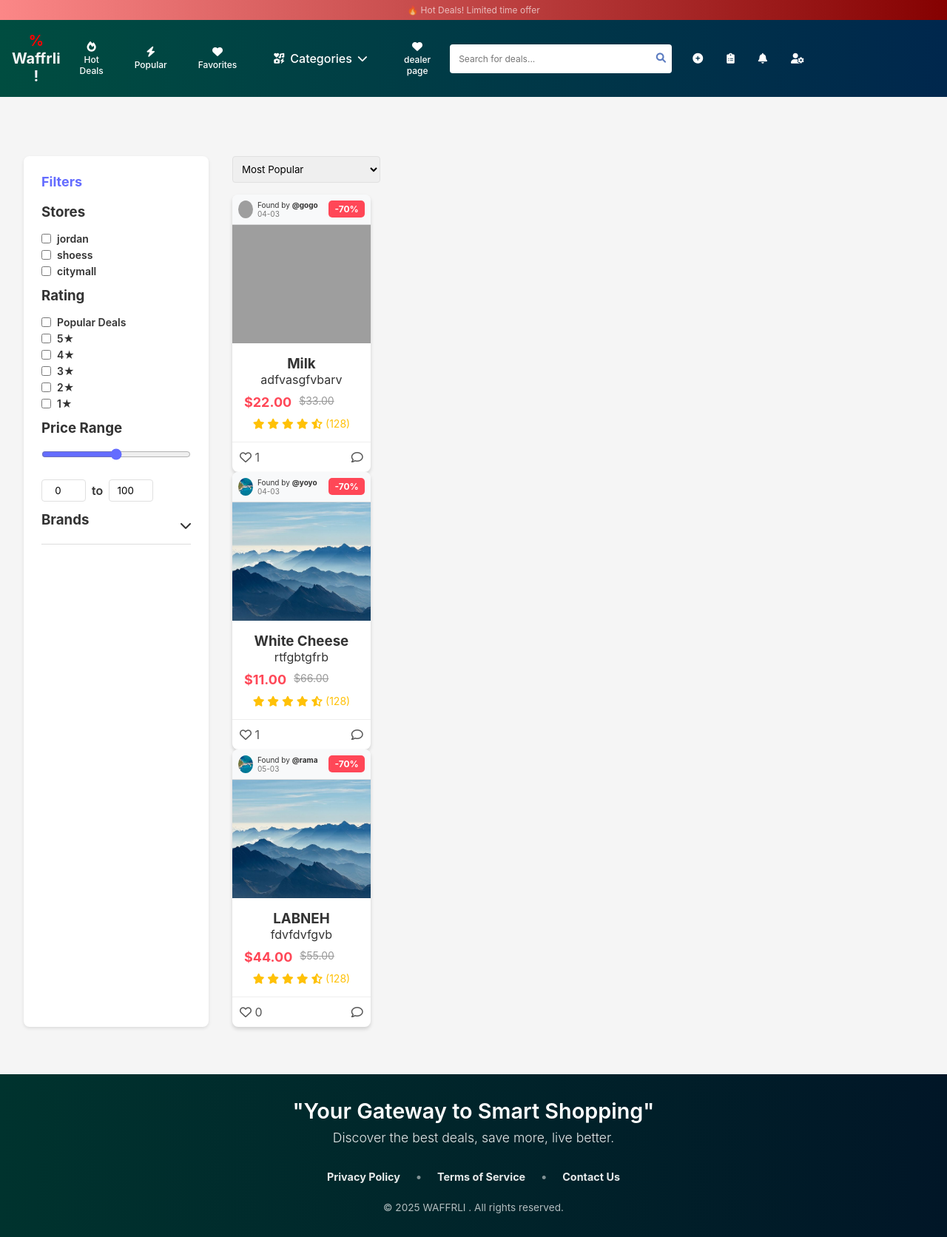
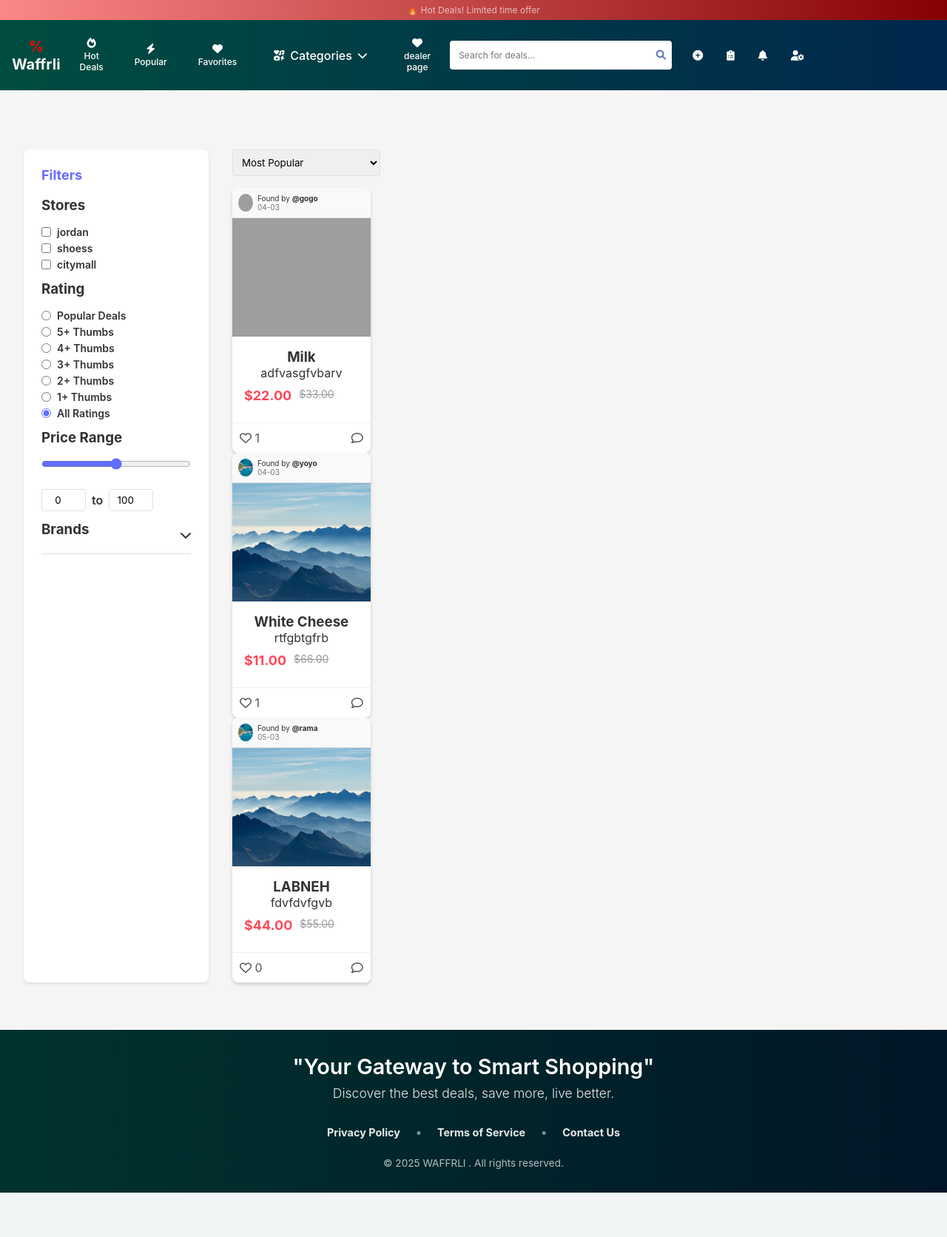
Before and after one commit to Mosubmohammed/WaffrliWebsite, a Django app: page /category/electronics/ in a window 1280 px wide; the page is wider, and only the part inside the window is pictured. Shown: that part at 74% size. After the commit the page ends 1612 px from the top of that part, so only its background shows below. Run offline with Django 5.2, Linux system fonts and the light colour scheme; data comes from the database, SQL or seed files in the repository; both versions use the stored data as it was after the commit; grey boxes are pictures that could not be loaded.

Commit message:
first commit

```diff
--- a/static/css/style.css
+++ b/static/css/style.css
@@ -604,6 +604,11 @@ a:hover {
   border-bottom: 1px solid #ddd;
   position: relative;
 }
+.product-link {
+  text-decoration: none;
+  color: inherit;
+  display: block;
+}
 
 .user-info {
   display: flex;
--- a/waffrli/templates/category.html
+++ b/waffrli/templates/category.html
@@ -46,14 +46,15 @@
 
 <div class="filter-section">
     <h3>Rating</h3>
-                <label><input type="checkbox" name="rating" value="5"> Popular Deals</label>
-                <label><input type="checkbox" name="rating" value="5"> 5★</label>
-                <label><input type="checkbox" name="rating" value="4"> 4★</label>
-                <label><input type="checkbox" name="rating" value="3"> 3★</label>
-                <label><input type="checkbox" name="rating" value="2"> 2★</label>
-                <label><input type="checkbox" name="rating" value="1"> 1★</label>
+    <label><input type="radio" name="rating" value="5"> Popular Deals</label>
+    <label><input type="radio" name="rating" value="5"> 5+ Thumbs</label>
+    <label><input type="radio" name="rating" value="4"> 4+ Thumbs</label>
+    <label><input type="radio" name="rating" value="3"> 3+ Thumbs</label>
+    <label><input type="radio" name="rating" value="2"> 2+ Thumbs</label>
+    <label><input type="radio" name="rating" value="1"> 1+ Thumbs</label>
+    <label><input type="radio" name="rating" value="0" checked> All Ratings</label>
+</div>
 
-            </div>
 
             <div class="filter-section">
                 <h3>Price Range</h3>
@@ -104,9 +105,9 @@
                 </select>
             </div>
 
-            <div class="product-grid" id="productGrid">
+            <div  id="productGrid">
 
-            </div>
+
 
                 <div id="product-list">
                 {% for product in products %}
@@ -133,7 +134,7 @@
                                     <span class="deal-time">{{ product.create_at|date:"d-m" }}</span>
                                 </div>
                             </div>
-                            <div class="sale-tag">-70%</div>
+
                         </div>
 
                         <img src="{{ product.image.url }}" alt="Product" />
@@ -147,14 +148,7 @@
                                 <span class="original-price">${{ product.Price }}</span>
                             </div>
 
-                            <div class="rating">
-                                <i class="fas fa-star"></i>
-                                <i class="fas fa-star"></i>
-                                <i class="fas fa-star"></i>
-                                <i class="fas fa-star"></i>
-                                <i class="fas fa-star-half-alt"></i>
-                                <span>(128)</span>
-                            </div>
+
                         </div>
 
                         <div class="card-footer">
@@ -169,6 +163,7 @@
                     </div>
                 {% endfor %}
             </div>
+
 
 
 
@@ -224,98 +219,109 @@
     });
 
     document.addEventListener("DOMContentLoaded", function () {
-        const checkboxes = document.querySelectorAll('input[name="store"]');
-        const ratingCheckboxes = document.querySelectorAll('input[name="rating"]');
+        const priceRange = document.getElementById("priceRange");
         const minPriceInput = document.getElementById("minPrice");
         const maxPriceInput = document.getElementById("maxPrice");
-        const priceSlider = document.getElementById("priceRange");
+        const storeCheckboxes = document.querySelectorAll('input[name="store"]');
+        const ratingRadios = document.querySelectorAll('input[name="rating"]');
 
-        function fetchFilteredProducts() {
-            let selectedStores = [];
-            let selectedRatings = [];
-
-            checkboxes.forEach(cb => {
-                if (cb.checked) selectedStores.push(cb.value);
+        // Update min/max price based on slider
+        priceRange.addEventListener("input", function () {
+            maxPriceInput.value = this.value;
+            fetchFilteredProducts();
         });
 
-            ratingCheckboxes.forEach(rb => {
-                if (rb.checked) selectedRatings.push(rb.value);
+        // Prevent min price from exceeding max price
+        minPriceInput.addEventListener("input", function () {
+            if (parseInt(minPriceInput.value) >= parseInt(maxPriceInput.value)) {
+                minPriceInput.value = maxPriceInput.value - 1;
+            }
+            fetchFilteredProducts();
         });
 
-            let minPrice = minPriceInput.value || 0;
-            let maxPrice = maxPriceInput.value || 999999;
+        maxPriceInput.addEventListener("input", function () {
+            if (parseInt(maxPriceInput.value) <= parseInt(minPriceInput.value)) {
+                maxPriceInput.value = parseInt(minPriceInput.value) + 1;
+            }
+            priceRange.value = maxPriceInput.value;
+            fetchFilteredProducts();
+        });
 
-            minPrice = parseFloat(minPrice);
-            maxPrice = parseFloat(maxPrice);
+        // Brand Filter Toggle
+        const brandHeader = document.querySelector(".toggle-brands");
+        const brandList = document.querySelector(".brand-list");
+        const icon = document.querySelector(".brand-toggle-icon");
 
-            // Get current category from the URL
+        if (brandHeader) {
+            brandHeader.addEventListener("click", function () {
+                const isHidden = brandList.style.display === "none" || brandList.style.display === "";
+                brandList.style.display = isHidden ? "block" : "none";
+                icon.classList.toggle("rotate", isHidden);
+            });
+        }
+
+        // Fetch Filtered Products
+        function fetchFilteredProducts() {
+            let selectedStores = [...storeCheckboxes]
+                .filter(cb => cb.checked)
+                .map(cb => cb.value);
+
+            let selectedRating = document.querySelector('input[name="rating"]:checked')?.value || "0";
+
+            const minPrice = minPriceInput.value;
+            const maxPrice = maxPriceInput.value;
+
+            // Get category slug dynamically
             const categorySlug = "{{ category.name|slugify }}";
 
-            // Send AJAX request with store, price, and rating filters
-            fetch(`/category/${categorySlug}/filter-products/?stores=${selectedStores.join(",")}&min_price=${minPrice}&max_price=${maxPrice}&ratings=${selectedRatings.join(",")}`)
+            // Fetch filtered products via AJAX
+            fetch(`/category/${categorySlug}/filter-products/?stores=${selectedStores.join(",")}&min_price=${minPrice}&max_price=${maxPrice}&ratings=${selectedRating}`)
                 .then(response => response.json())
                 .then(data => {
                     const productList = document.getElementById("product-list");
-                    productList.innerHTML = ""; // Clear existing products
-
-                    if (data.products.length === 0) {
-                        productList.innerHTML = "<p>No products found.</p>";
-                        return;
-                    }
-
+                    productList.innerHTML = ""; // Clear previous products
                     data.products.forEach(product => {
-                        const productCard = document.createElement("div");
-                        productCard.classList.add("product-card");
-                        productCard.innerHTML = `
+                        productList.innerHTML += `
+                            <div class="product-card">
                                 <div class="card-header">
                                     <div class="user-info">
-                                    <img style="width: 20px; height: 24px"
-                                        src="${product.customer_pic_url || '/static/images/default-profile.png'}"
-                                        alt="User Icon"
-                                        class="profile-pic"
-                                        width="30"
-                                        height="30" />
+                                        ${product.customer_pic_url ?
+                                            `<img style="width: 20px; height: 24px" src="${product.customer_pic_url}" alt="User Icon" class="profile-pic" />` :
+                                            `<img style="width: 20px; height: 24px" src="/static/images/default-profile.png" alt="Default User" class="profile-pic" />`
+                                        }
                                         <div class="user-details">
                                             <span class="username">Found by <strong>@${product.username}</strong></span>
                                             <span class="deal-time">${product.create_at}</span>
                                         </div>
                                     </div>
+
                                 </div>
-
                                 <img src="${product.image_url}" alt="Product" />
-
                                 <div class="product-info">
                                     <h3>${product.name}</h3>
                                     <p class="description">${product.description}</p>
                                     <div class="price-container">
-                                    <span class="current-price">$${product.sale_price}</span>
+                                        <span class="current-price">$${product.sale_price ? product.sale_price : product.price}</span>
                                         <span class="original-price">$${product.price}</span>
                                     </div>
-                                <div class="likes">👍 ${product.likes_count} Likes</div>
                                 </div>
-
                                 <div class="card-footer">
                                     <button class="like-btn" data-product-id="${product.id}">
                                         <i class="${product.liked_by_user ? 'fas fa-heart' : 'far fa-heart'}"></i>
                                         <span class="like-count">${product.likes_count}</span>
                                     </button>
+                                    <button class="comment-btn">
+                                        <i class="far fa-comment"></i> ${product.comment_count}
+                                    </button>
                                 </div>
-                        `;
-                        productList.appendChild(productCard);
+                            </div>`;
                     });
-                })
-                .catch(error => console.error("Error fetching products:", error));
+                });
         }
 
-        // Event Listeners
-        checkboxes.forEach(checkbox => checkbox.addEventListener("change", fetchFilteredProducts));
-        ratingCheckboxes.forEach(checkbox => checkbox.addEventListener("change", fetchFilteredProducts));
-        minPriceInput.addEventListener("input", fetchFilteredProducts);
-        maxPriceInput.addEventListener("input", fetchFilteredProducts);
-        priceSlider.addEventListener("input", function () {
-            maxPriceInput.value = priceSlider.value;
-            fetchFilteredProducts();
-        });
+        // Attach event listeners
+        storeCheckboxes.forEach(cb => cb.addEventListener("change", fetchFilteredProducts));
+        ratingRadios.forEach(radio => radio.addEventListener("change", fetchFilteredProducts));
     });
 
 
--- a/waffrli/templates/navbar.html
+++ b/waffrli/templates/navbar.html
@@ -6,9 +6,9 @@
               <i class="fas fa-bars"></i>
           </button>
 
-          <a href="WAffRLIApp.html">
+          <a href="{% url 'home' %}">
               <div class="logo"> <span style="color: red;" class="tag-icon">%</span>
-                  Waffrli <span class="highlight">!</span>
+                  Waffrli
               </div>
           </a>
 
@@ -41,9 +41,6 @@
                   {% endfor %}
                   <a href="{% url 'AllCategory' %}">All Categories</a>
               </div>
-
-
-
             </div>
 
               </a>
@@ -52,9 +49,7 @@
                   <span>dealer page</span>
               </a>
           </div>
-
       </div>
-
 
       <div class="search-container">
           <div class="search-wrapper">
--- a/waffrli/urls.py
+++ b/waffrli/urls.py
@@ -5,7 +5,7 @@ urlpatterns = [
      path('category/<str:foo>/', category, name='category'),
      path('category/<str:foo>/filter-products/', filter_products, name='filter_products'),
      path('AllCategory/', AllCategory, name='AllCategory'),
-    path('deal_or_product/<int:pk>/', deal_or_product_detail, name='deal_or_product_detail'),
+    path('product/<int:pk>/', product, name='product'),
     path('register/', register, name='register'),
     path('login/', login_user, name='login'),
     path('logout/', logout_user, name='logout'),
--- a/waffrli/views.py
+++ b/waffrli/views.py
@@ -44,8 +44,10 @@ def category(request, foo):
 
 def filter_products(request, foo):
     foo = foo.replace('-', ' ').strip()
+
     try:
-        category = Category.objects.get(name__iexact=foo)
+        category = get_object_or_404(Category, name__iexact=foo)
+
         store_names = request.GET.get("stores", "").split(",") if request.GET.get("stores") else []
         min_price = request.GET.get("min_price", 0)
         max_price = request.GET.get("max_price", 999999)
@@ -59,8 +61,8 @@ def filter_products(request, foo):
         except ValueError:
             return JsonResponse({"error": "Invalid filters"}, status=400)
 
-        # Start filtering by category and price range
-        products = Product.objects.filter(category=category, Price__gte=min_price, Price__lte=max_price)
+        # Start filtering by category and **sale_price**
+        products = Product.objects.filter(category=category, sale_price__gte=min_price, sale_price__lte=max_price)
 
         # Apply store filtering only if stores are selected
         if store_names and store_names[0] != "":
@@ -112,7 +114,7 @@ def AllCategory(request):
 
 
 
-def deal_or_product_detail(request, pk):
+def product(request, pk):
     try:
         # Get the product
         product = get_object_or_404(Product, id=pk)
```
Also changed, not shown: waffrli/templates/home.html (+4 -14 lines), waffrli/templates/product.html (+0 -8 lines), db.sqlite3, media/uploads/product/e741d472b451a5d643cd9c754bf755a0_QMGUfIt.jpg (added). Lines whose indentation alone changed are shown as unchanged.
